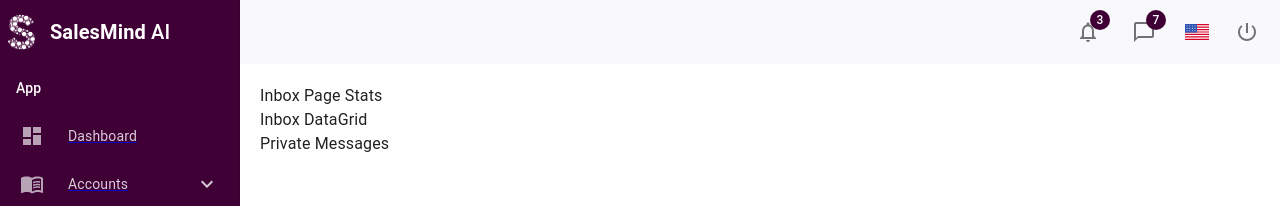
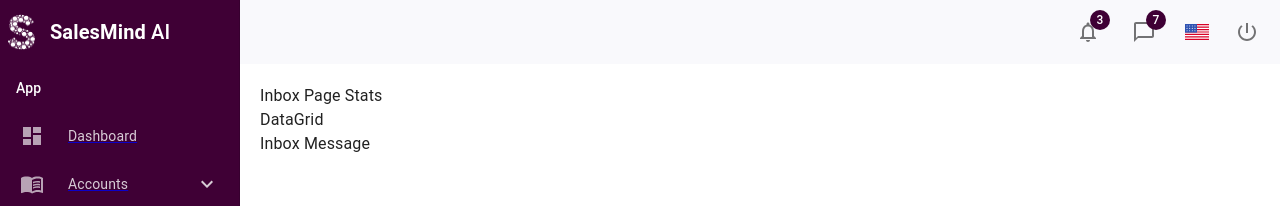
Before and after one commit to sawzwe/salesmindai_test, a Next.js app: page /pages/inbox in a window 1280 px wide. Shown: the top 206 px of the page. Built offline with nearby package versions, Linux system fonts and the light colour scheme.

Commit message:
Case Changes2

```diff
--- a/app/components/inbox/inboxMessages.jsx
+++ b/app/components/inbox/InboxMessage.jsx
@@ -1,9 +1,9 @@
 import React from 'react'
 
-export default function InboxMessages() {
+export default function InboxMessage() {
   return (
     <div>
-      Private Messages
+      Inbox Message
     </div>
   )
 }
--- a/app/components/inbox/inboxDatagrid.jsx
+++ b/app/components/inbox/inboxDatagrid.jsx
@@ -3,7 +3,7 @@ import React from 'react'
 export default function InboxDatagrid() {
   return (
     <div>
-      Inbox DataGrid
+      DataGrid
     </div>
   )
 }
--- a/app/components/inbox/index.js
+++ /dev/null
@@ -1,2 +0,0 @@
-export { default as InboxDatagrid } from './InboxDataGrid';
-export { default as InboxMessages } from './InboxMessages';
--- a/app/pages/inbox/page.jsx
+++ b/app/pages/inbox/page.jsx
@@ -1,5 +1,6 @@
 import React from 'react'
-import { InboxDatagrid,InboxMessages } from '@/app/components/inbox'
+import InboxMessages from '@/app/components/inbox/InboxMessage';
+import InboxDatagrid from '@/app/components/inbox/InboxDatagrid';
 export default function Inbox() {
   return (
     <>
```
